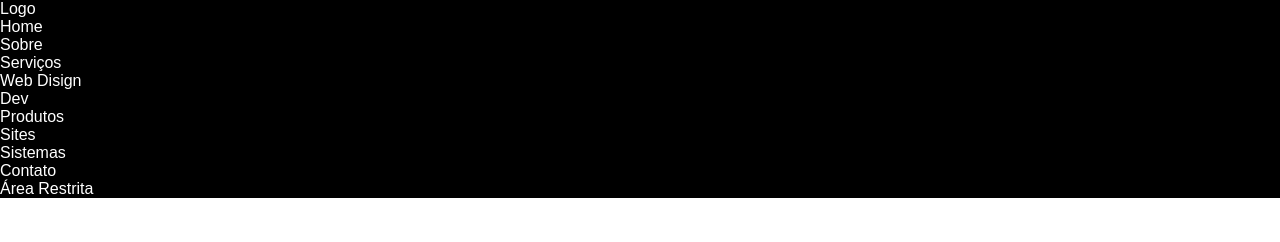
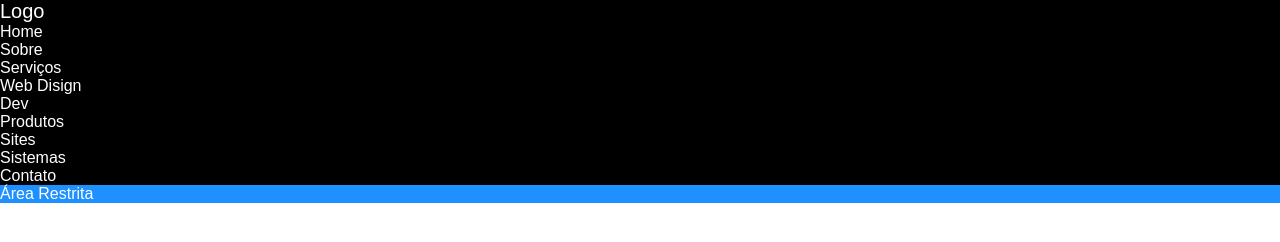
Before and after one commit to alicegdutra/EletivaI-20241, a plain HTML site: page site/paginainicial.html in a window 1280 px wide. In both pictures the pointer is over the item "Área Restrita". Drawn offline with Linux system fonts and the light colour scheme.

Commit message:
Update style.css

```diff
--- a/site/style.css
+++ b/site/style.css
@@ -22,3 +22,15 @@ nav a {
     list-style-type: none;
 
 }
+
+#logo{
+    font-size: 1.25em;
+}
+
+.item.button:hover{
+    background-color: dodgerblue;
+}
+
+.item:not(button) a:hover{
+    color: gray;
+}
```
